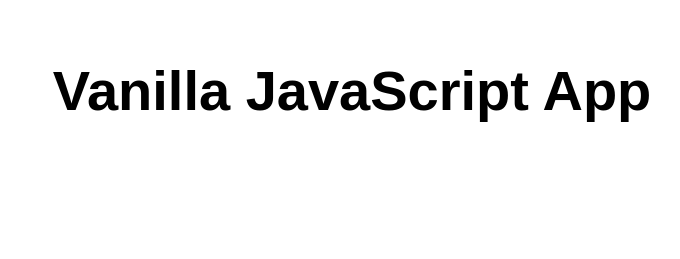
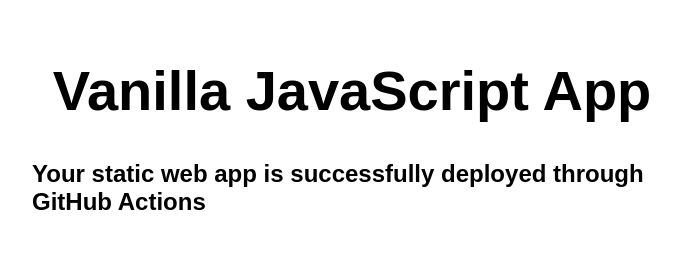
Before and after one commit to azureossdemo/demo-static-web-app, a website: page src/index.html in a window 1280 px wide. Shown: the whole page, without its empty margins (288-968 px from the left). Drawn offline with Linux system fonts and the light colour scheme.

Commit message:
Update index.html

```diff
--- a/src/index.html
+++ b/src/index.html
@@ -11,6 +11,7 @@
 <body>
   <main>
     <h1>Vanilla JavaScript App</h1>
+    <h2>Your static web app is successfully deployed through GitHub Actions</h2>
   </main>
 </body>
 
```
